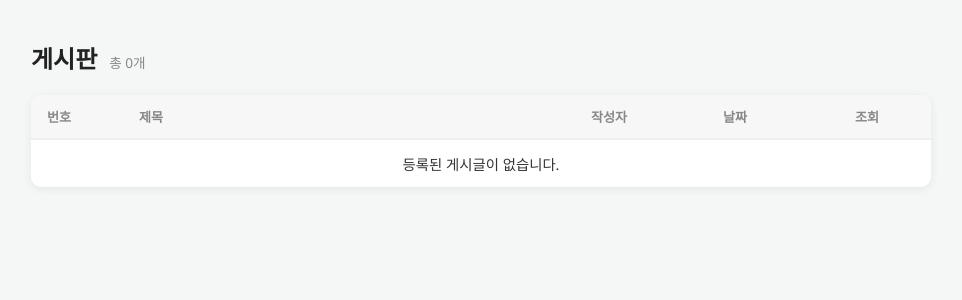
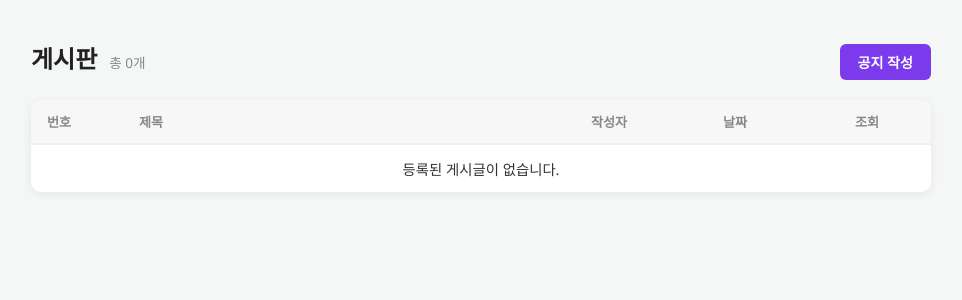
Before and after one commit to kangyeson/Security-Club-Team2, a Flask app: page /board/ in a window 1280 px wide. Shown: the top 300 px of the page, without its empty margins (159-1121 px from the left). Run offline with Flask 3, Linux system fonts and the light colour scheme; the visitor is signed in with stand-in values (Sample User, id 1); data comes from the database, SQL or seed files in the repository; data that the repository does not hold is empty.

Commit message:
[Fix] 게시판 목록에 관리자 공지 작성 버튼 추가
- 관리자 로그인 시 게시판 헤더에 '공지 작성' 버튼 표시
- /admin/notices/new 페이지로 이동

Co-Authored-By: Claude Sonnet 4.6 <noreply@anthropic.com>

```diff
--- a/static/css/board_list.css
+++ b/static/css/board_list.css
@@ -21,6 +21,23 @@
 .total-count {
     font-size: 0.85rem;
     color: #888;
+}
+
+.btn-notice-write {
+    margin-left: auto;
+    padding: 8px 18px;
+    font-size: 0.88rem;
+    font-weight: 600;
+    color: #fff;
+    background: #7c3aed;
+    border: none;
+    border-radius: 6px;
+    text-decoration: none;
+    cursor: pointer;
+}
+
+.btn-notice-write:hover {
+    background: #6d28d9;
 }
 
 /* 게시글 테이블 */
--- a/templates/board/list.html
+++ b/templates/board/list.html
@@ -14,6 +14,9 @@
     <div class="board-header">
         <h1 class="board-title">게시판</h1>
         <span class="total-count">총 {{ total }}개</span>
+        {% if is_admin %}
+        <a href="/admin/notices/new" class="btn-notice-write">공지 작성</a>
+        {% endif %}
     </div>
 
     <!-- 게시글 테이블 -->
```
